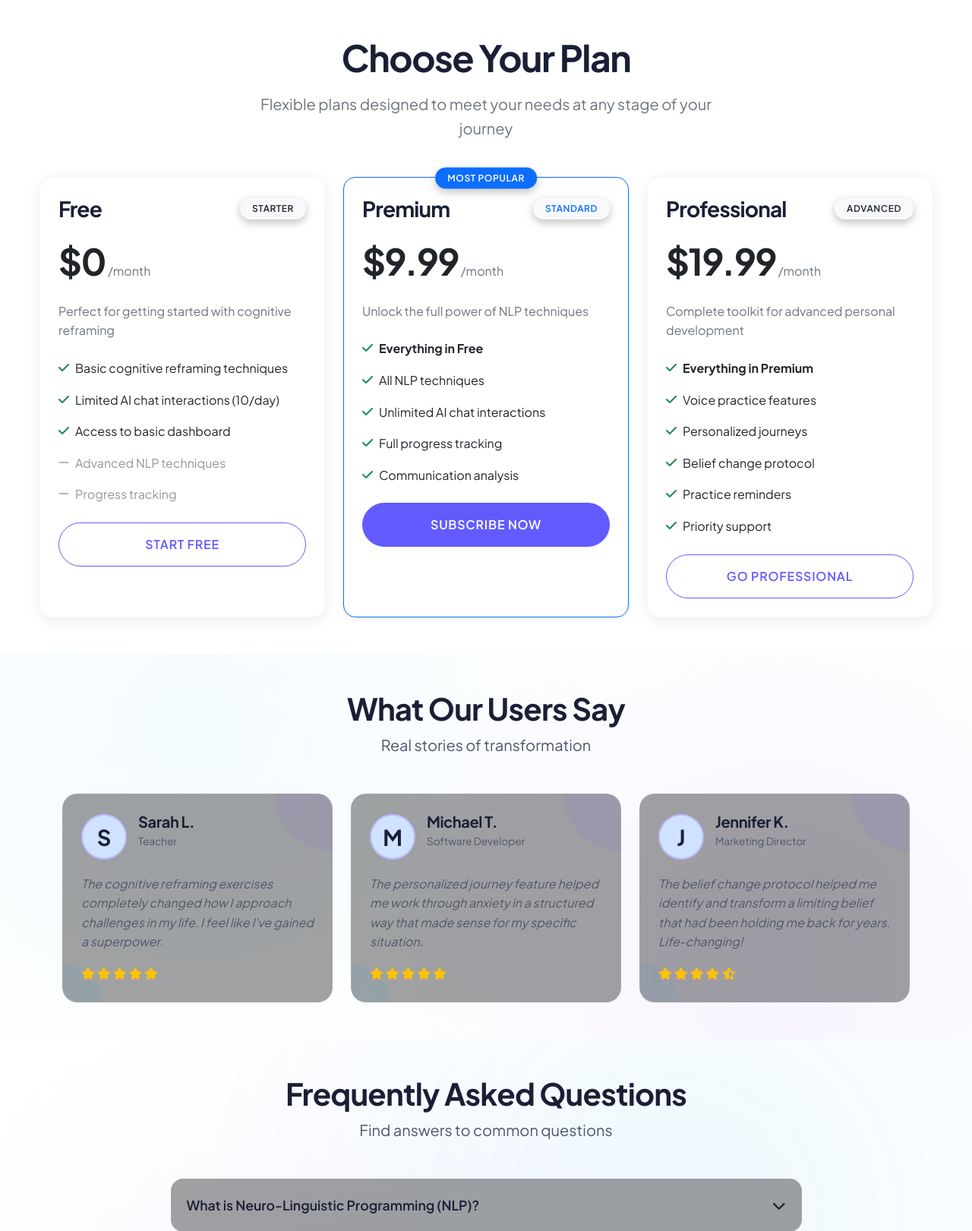
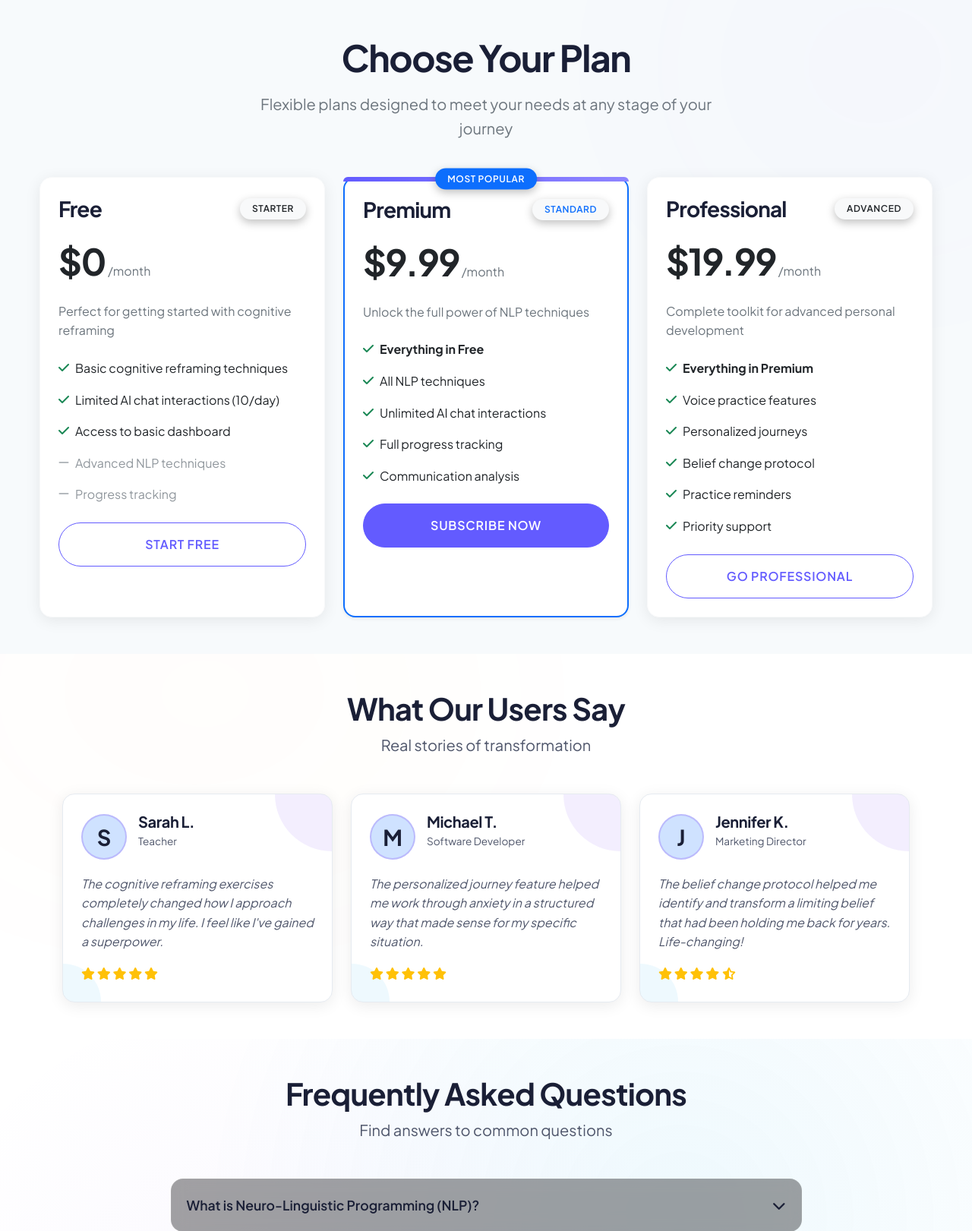
Before and after one commit to jahboukie/innerarchitect, a Flask app: page /landing in a window 1280 px wide. Shown: the part 1627-3248 px from the top of the page at 76% size. Run offline with Flask 3, Linux system fonts and the light colour scheme; parts of the project's set-up code (start-up, migrations or seed data) failed here and were passed over.

Commit message:
Improve the look and feel of pricing and testimonial sections
Refactors CSS for pricing cards and testimonial sections, including hover effects, shadows, and background gradients.

Replit-Commit-Author: Agent
Replit-Commit-Session-Id: e8ae6b96-ce5d-4015-bb19-e7c0a889d7a9
Replit-Commit-Screenshot-Url: https://storage.googleapis.com/screenshot-production-us-central1/6d9b3c89-b05b-4ba5-b091-f0debd316418/2b6367e6-b01a-46ae-a8f5-0a259fe74667.jpg

```diff
--- a/static/style.css
+++ b/static/style.css
@@ -383,50 +383,87 @@ h1, h2, h3, h4, h5, h6 {
     z-index: 0;
 }
 
-.features-section {
+/* Pricing cards styling */
+.pricing-card {
+    transition: all 0.3s ease;
     position: relative;
-    background-color: var(--background);
     overflow: hidden;
+    border-radius: 16px;
 }
 
-.features-section::before {
+.pricing-card:hover {
+    transform: translateY(-10px);
+    box-shadow: var(--shadow-strong);
+}
+
+.pricing-card-popular {
+    border-width: 2px !important;
+    z-index: 1;
+    position: relative;
+}
+
+.pricing-card-popular::before {
     content: '';
     position: absolute;
-    top: 0;
-    left: 0;
-    width: 100%;
-    height: 100%;
-    background:
-        radial-gradient(circle at 10% 90%, rgba(139, 92, 246, 0.05) 0%, transparent 50%),
-        radial-gradient(circle at 90% 10%, rgba(14, 165, 233, 0.03) 0%, transparent 50%);
+    top: -2px;
+    left: -2px;
+    right: -2px;
+    height: 6px;
+    background: var(--primary-gradient);
+    border-radius: 16px 16px 0 0;
+}
+
+.pricing-amount .display-5 {
+    letter-spacing: -0.03em;
+}
+
+#pricing {
+    position: relative;
+    background-color: var(--subtle-bg);
+    padding: 5rem 0;
+}
+
+#pricing::before {
+    content: '';
+    position: absolute;
+    top: -10%;
+    right: -10%;
+    width: 40%;
+    height: 40%;
+    background: var(--primary-gradient);
+    opacity: 0.03;
+    filter: blur(150px);
+    border-radius: 100%;
     z-index: 0;
 }
 
 /* Testimonials section styling */
 .testimonials-section {
     position: relative;
-    background-color: var(--background);
+    background-color: var(--body-bg);
     overflow: hidden;
+    padding: 5rem 0;
 }
 
 .testimonials-section::before {
     content: '';
     position: absolute;
-    top: 0;
-    left: 0;
-    width: 100%;
-    height: 100%;
-    background:
-        radial-gradient(circle at 80% 80%, rgba(139, 92, 246, 0.07) 0%, transparent 50%),
-        radial-gradient(circle at 20% 20%, rgba(14, 165, 233, 0.05) 0%, transparent 50%);
+    top: -20%;
+    left: -10%;
+    width: 60%;
+    height: 60%;
+    background: var(--secondary-gradient);
+    opacity: 0.03;
+    filter: blur(150px);
+    border-radius: 100%;
     z-index: 0;
 }
 
 .testimonial-card {
-    border-radius: 20px;
-    background-color: rgba(24, 24, 27, 0.4);
-    backdrop-filter: blur(10px);
-    border: 1px solid rgba(255, 255, 255, 0.05);
+    border-radius: 16px;
+    background-color: var(--card-bg);
+    border: 1px solid var(--border-light);
+    box-shadow: var(--shadow-soft);
     transition: all 0.3s ease;
     position: relative;
     overflow: hidden;
@@ -434,8 +471,8 @@ h1, h2, h3, h4, h5, h6 {
 
 .testimonial-card:hover {
     transform: translateY(-8px);
-    box-shadow: 0 25px 50px rgba(0, 0, 0, 0.3);
-    border-color: rgba(139, 92, 246, 0.2);
+    box-shadow: var(--shadow-strong);
+    border-color: var(--accent-color);
 }
 
 .testimonial-card::before {
```
